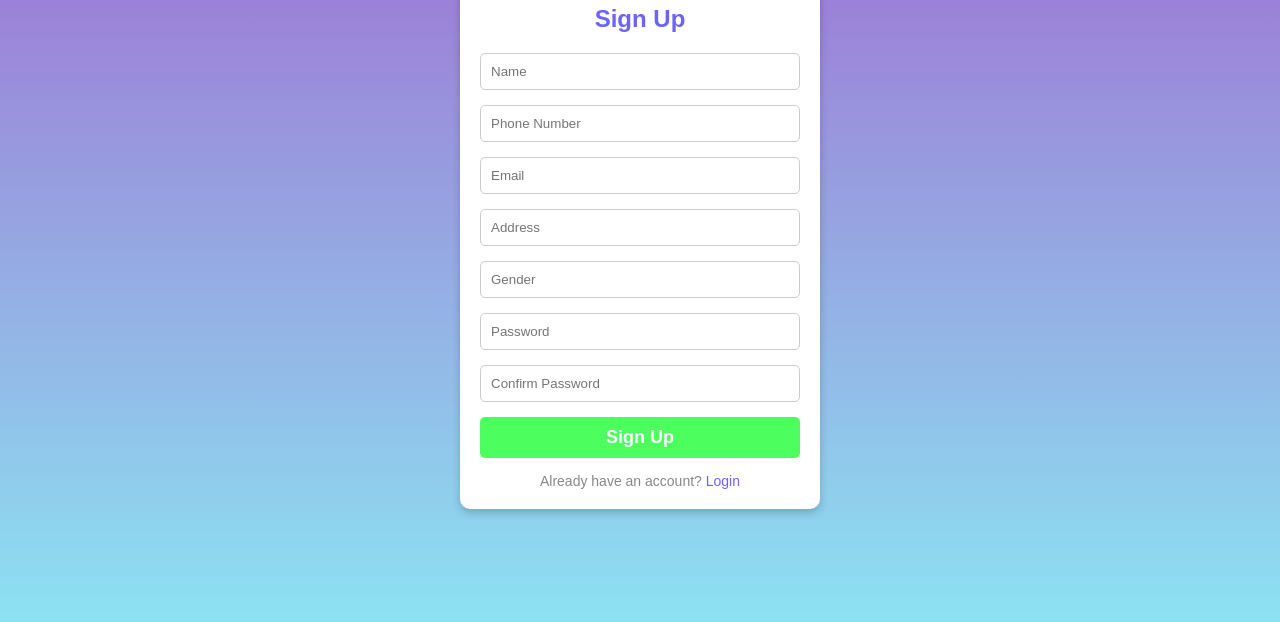
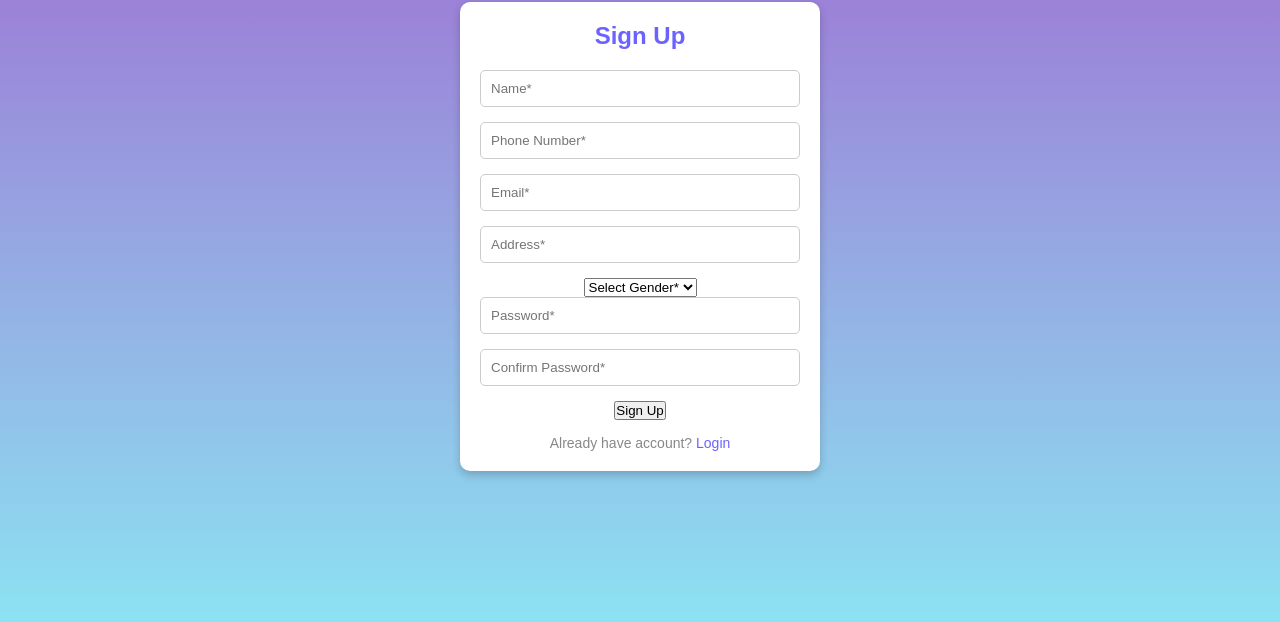
Before and after one commit to zaki801/Signin, a plain HTML site: page index.html in a window 1280 px wide. Shown: the part 178-800 px from the top of the page. Drawn offline with Linux system fonts and the light colour scheme.

Commit message:
Update index.html

```diff
--- a/index.html
+++ b/index.html
@@ -10,24 +10,44 @@
 
     <div class="container">
         <header>
-            <img src="img/logo.PNG" alt="Logo" class="logo">
+            <img src="Main Logo (9).png" style="width: 200px;" alt="Logo" class="logo">
         </header>
 
         <div class="form-container">
             <h2>Sign Up</h2>
-            <form id="signupForm">
-                <input type="text" placeholder="Name" required>
-                <input type="tel" placeholder="Phone Number" required>
-                <input type="email" placeholder="Email" required>
-                <input type="text" placeholder="Address" required>
-                <input type="text" placeholder="Gender" required>
-                <input type="password" placeholder="Password" required>
-                <input type="password" placeholder="Confirm Password" required>
-                <button type="submit" class="signup-btn">Sign Up</button>
+            <form id="signUpForm">
+                <input type="text" id="username" placeholder="Name*" required>
+                <p class="error" id="usernameError"> </p>
+
+
+                <input type="text" id="phone" placeholder="Phone Number*" required>
+
+                <!-- <span id="phoneError" class="error"></span> -->
+
+                <input type="email" id="email" placeholder="Email*" required>
+                <p class="error" id="emailError"></p>
+
+                <input type="text" id="address" placeholder="Address*" required>
+
+                <div class="input-group">
+                    <select id="gender" required>
+                        <option value="">Select Gender*</option>
+                        <option value="Male">Male</option>
+                        <option value="Female">Female</option>
+                    </select>
+                    <span id="genderError" class="error"></span>
+                </div>
+
+                <input type="password" id="password" placeholder="Password*" required>
+                <p class="error" id="passwordError"></p>
+
+                <input type="password" id="confirmPassword" placeholder="Confirm Password*" required>
+                <p class="error" id="confirmPasswordError"></p>
+
+                <button type="submit">Sign Up</button>
             </form>
-            <p class="login-link">Already have an account? <a href="login.html">Login</a></p>
+            <p class="login-link">Already have account? <a href="login.html">Login</a></p>
         </div>
-    </div>
 
 
 
```
